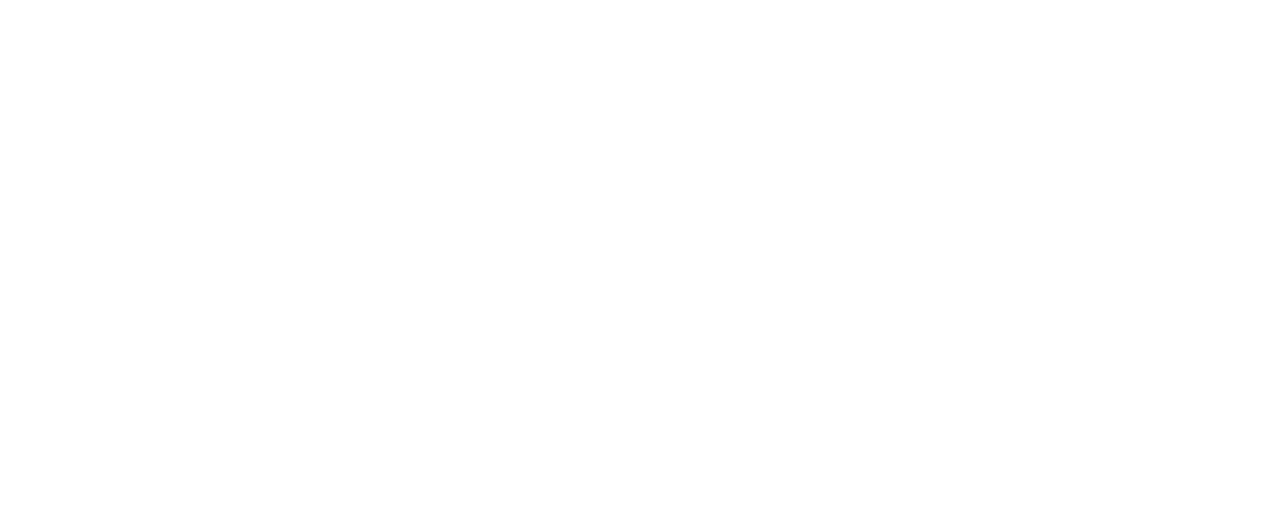
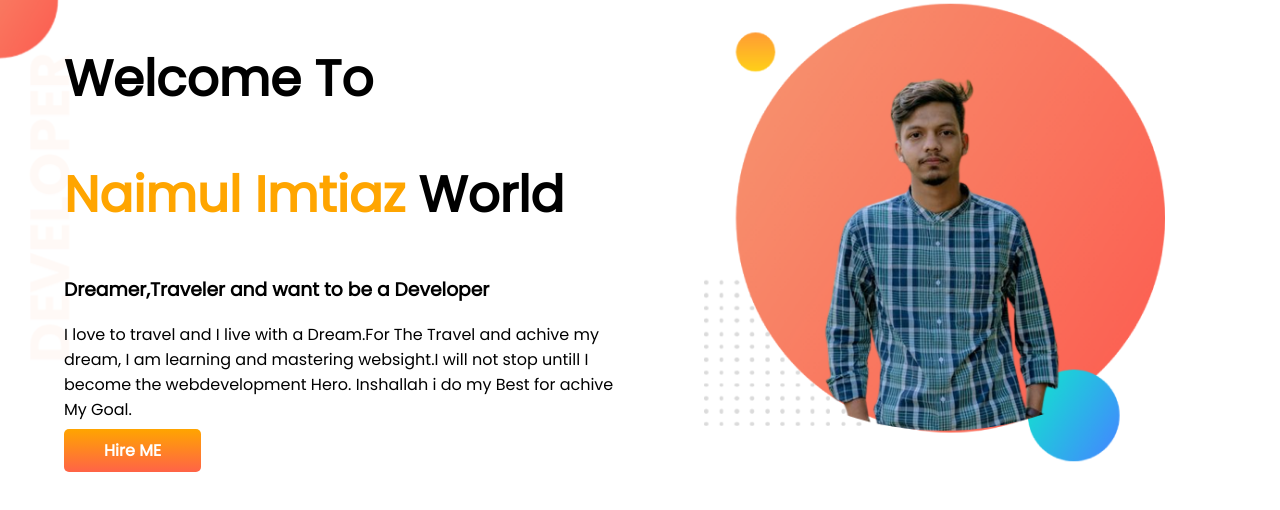
Before and after one commit to NaimulImtiaz/developer-protfolio, a plain HTML site: page index.html in a window 1280 px wide. Drawn offline with Linux system fonts and the light colour scheme.

Commit message:
top-banner added

```diff
--- a/index.html
+++ b/index.html
@@ -1,13 +1,35 @@
 <!DOCTYPE html>
 <html lang="en">
+
 <head>
     <meta charset="UTF-8">
     <meta http-equiv="X-UA-Compatible" content="IE=edge">
     <meta name="viewport" content="width=device-width, initial-scale=1.0">
     <title>Naimul Imtiaz Portfolio</title>
+    <link rel="preconnect" href="https://fonts.googleapis.com">
+    <link rel="preconnect" href="https://fonts.gstatic.com" crossorigin>
+    <link href="https://fonts.googleapis.com/css2?family=Poppins&display=swap" rel="stylesheet">
     <link rel="stylesheet" href="style.css">
 </head>
+
 <body>
 
+    <section class="top-banner">
+        <div class="half-width">
+            <h1>Welcome To</h1>
+            <h1><span class="mew">Naimul Imtiaz</span> World</h1>
+            <h3>Dreamer,Traveler and want to be a Developer</h3>
+            <p> I love to travel and I live with a Dream.For The Travel and achive my dream, I am learning and mastering
+                websight.I will not stop untill I become the webdevelopment Hero.
+                Inshallah i do my Best for achive My Goal.
+            </p>
+            <a class="link-button" target="_blank" href="https://www.facebook.com/naeem12344556 ">Hire ME</a>
+        </div>
+        <div class="half-width">
+            <img src="images/naeem-pic.png" alt="">
+
+        </div>
+    </section>
 </body>
+
 </html>
--- a/style.css
+++ b/style.css
@@ -0,0 +1,40 @@
+body {
+    font-family: 'Poppins', sans-serif;
+    margin: 0px;
+}
+
+h1 {
+    font-size: 50px;
+}
+
+.mew {
+    color: orange;
+}
+
+section {
+    display: flex;
+}
+
+.half-width {
+    width: 50%;
+    padding-left: 5%;
+}
+
+.half-width img {
+    width: 80%;
+}
+
+.link-button {
+    text-decoration: none;
+
+    background-image: linear-gradient(orange, tomato);
+    padding: 10px 40px;
+    color: white;
+    font-weight: 700;
+    border-radius: 5px;
+}
+
+.top-banner {
+    background-image: url(images/top-banner.png);
+    background-repeat: no-repeat;
+}
```
Also changed, not shown: images/dream-bg.png (added), images/exp-bg.png (added), images/jhankar.png (added), images/jhankar2.png (added), images/my-bg.png (added), images/my-bg2.png (added), images/naeem-pic.png (added), images/top-banner.png (added), showOff/Eidday.jpg (added), showOff/biya.jpg (added), showOff/cricket.jpg (added), 7 other files.
